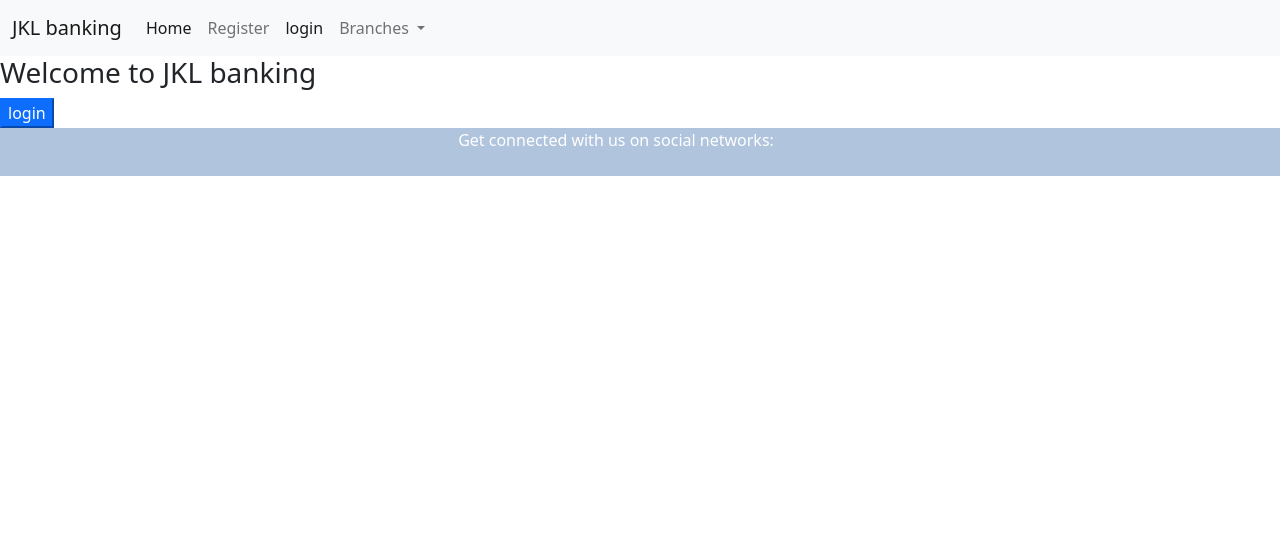
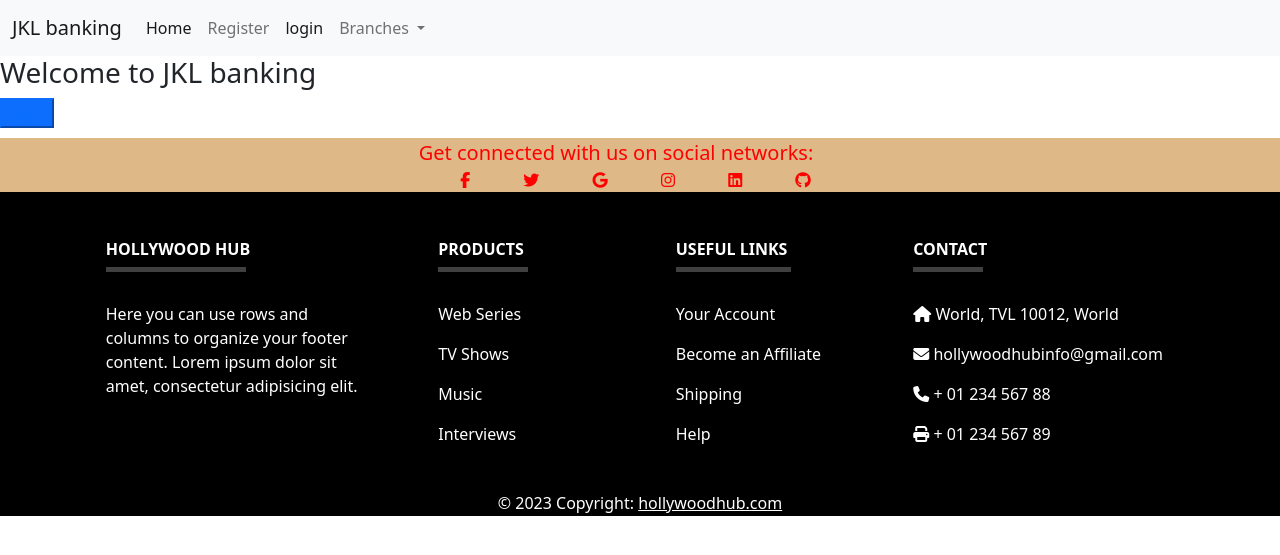
Before and after one commit to rej22/jkl_banking, a Django app: page / in a window 1280 px wide. Shown: the top 555 px of the page. Run offline with Django 4.2, Linux system fonts and the light colour scheme; some libraries are stand-ins or nearby versions.

Commit message:
some alterations

```diff
--- a/jklbank/jklbanking/registration/urls.py
+++ b/jklbank/jklbanking/registration/urls.py
@@ -1,6 +1,8 @@
 from django.urls import path
 from . import views
+app_name = 'registration'
 
 urlpatterns = [
-    path('', views.register, name='register'),
+    path('register/', views.register, name='register'),
+    path('login/', views.login, name='login'),
 ]
--- a/jklbank/jklbanking/static/css/custom.css
+++ b/jklbank/jklbanking/static/css/custom.css
@@ -3,6 +3,70 @@
    navbar
 ***************/
 
-body {
- background-color: red;
+background-color: #B0C4DE;
+
+/***************
+   home page
+***************/
+
+.body{
+    background-color: #B0C4DE;
 }
+
+/************
+    footer
+************/
+
+.me-4 {
+    text-decoration: none;
+}
+.foot_p-3{
+    background-color: black;
+    height: 30px;
+    padding: 5px;
+}
+footer{
+    background-color: black;
+    margin-top: 10px;
+}
+.me-5 {
+    color: red;
+    font-size: 20px;
+}
+.fab {
+    margin-left: 20px;
+    padding-right: 5px;
+    color: 	red;
+}
+a:hover .fab {
+  color: red;
+}
+.foot_pro_a {
+    text-decoration: none;
+}
+a.foot_pro_a:hover {
+  color: #B0C4DE !important;
+}
+.custom_search_icon {
+    background-color: white;
+    height: 35px;
+    margin-top: 8px;
+}
+.custom_search_ico{
+    color: black;
+}
+.movie_detail_pic {
+    width: 18rem;
+    height: 275px;
+}
+
+.detail_top_container {
+    margin-top: 10px;
+    margin-bottom: 10px;
+}
+.details_icons_div {
+    margin-top: 20px;
+}
+.details_icons_div .fa{
+    margin-right: 20px;
+}
--- a/jklbank/jklbanking/templates/base.html
+++ b/jklbank/jklbanking/templates/base.html
@@ -20,6 +20,7 @@
     <div>
           {% include 'footer.html' %}
     </div>
+    <script src="https://kit.fontawesome.com/a076d05399.js"></script>
     <script src="{% static 'js/popper.min.js' %}"></script>
     <script src="{% static 'js/bootstrap.min.js' %}"></script>
 </body>
--- a/jklbank/jklbanking/templates/footer.html
+++ b/jklbank/jklbanking/templates/footer.html
@@ -1,6 +1,6 @@
 {% load static %}
 <footer class="text-center text-white navbar-fixed-bottom my_footer">
-    <section id="d-flex justify-content-between p-4 my_foot_section" style="background-color: #B0C4DE;">
+    <section id="d-flex justify-content-between p-4 my_foot_section" style="background-color: #DEB887">
       <div class="me-5">
         <span>Get connected with us on social networks:</span>
       </div>
@@ -31,7 +31,7 @@
           <div class="col-md-3 col-lg-4 col-xl-3 mx-auto mb-4">
             <h6 class="text-uppercase fw-bold">HoLLywOOd HuB</h6>
             <hr
-                class="mb-4 mt-0 d-inline-block mx-auto" style="width: 140px; background-color: #FFFFFF; height: 5px"/>
+                class="mb-4 mt-0 d-inline-block mx-auto" style="width: 140px; height: 5px"/>
             <p>
               Here you can use rows and columns to organize your footer
               content. Lorem ipsum dolor sit amet, consectetur adipisicing
--- a/jklbank/jklbanking/templates/home.html
+++ b/jklbank/jklbanking/templates/home.html
@@ -10,6 +10,6 @@
 {% block content %}
    <body>
       <h3>Welcome to JKL banking</h3>
-      <button class="btn-add btn-primary btn_home_login">login</button>
+      <button class="btn-add btn-primary btn_home_login"><a class="login_btn_lettter" href="{% url 'registration:login' %}">login</a></button>
    </body>
 {% endblock %}
```
